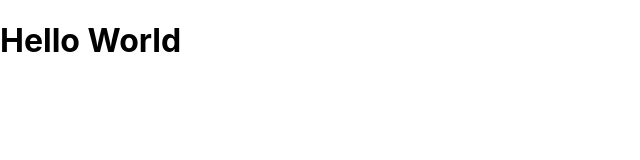
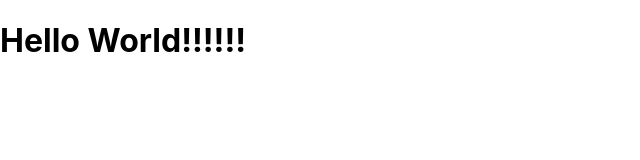
Before and after one commit to nikkiethakur/codebuild, a React (Create React App) app: page / in a window 1280 px wide. Shown: the top 160 px of the page, without its empty margins (0-640 px from the left). Built offline with nearby package versions, Linux system fonts and the light colour scheme.

Commit message:
Test codepipeline auto-deployy

```diff
--- a/src/App.js
+++ b/src/App.js
@@ -3,7 +3,7 @@ import React from 'react';
 function App() {
   return (
     <div>
-      <h1>Hello World</h1>
+      <h1>Hello World!!!!!!</h1>
     </div>
   );
 }
```
